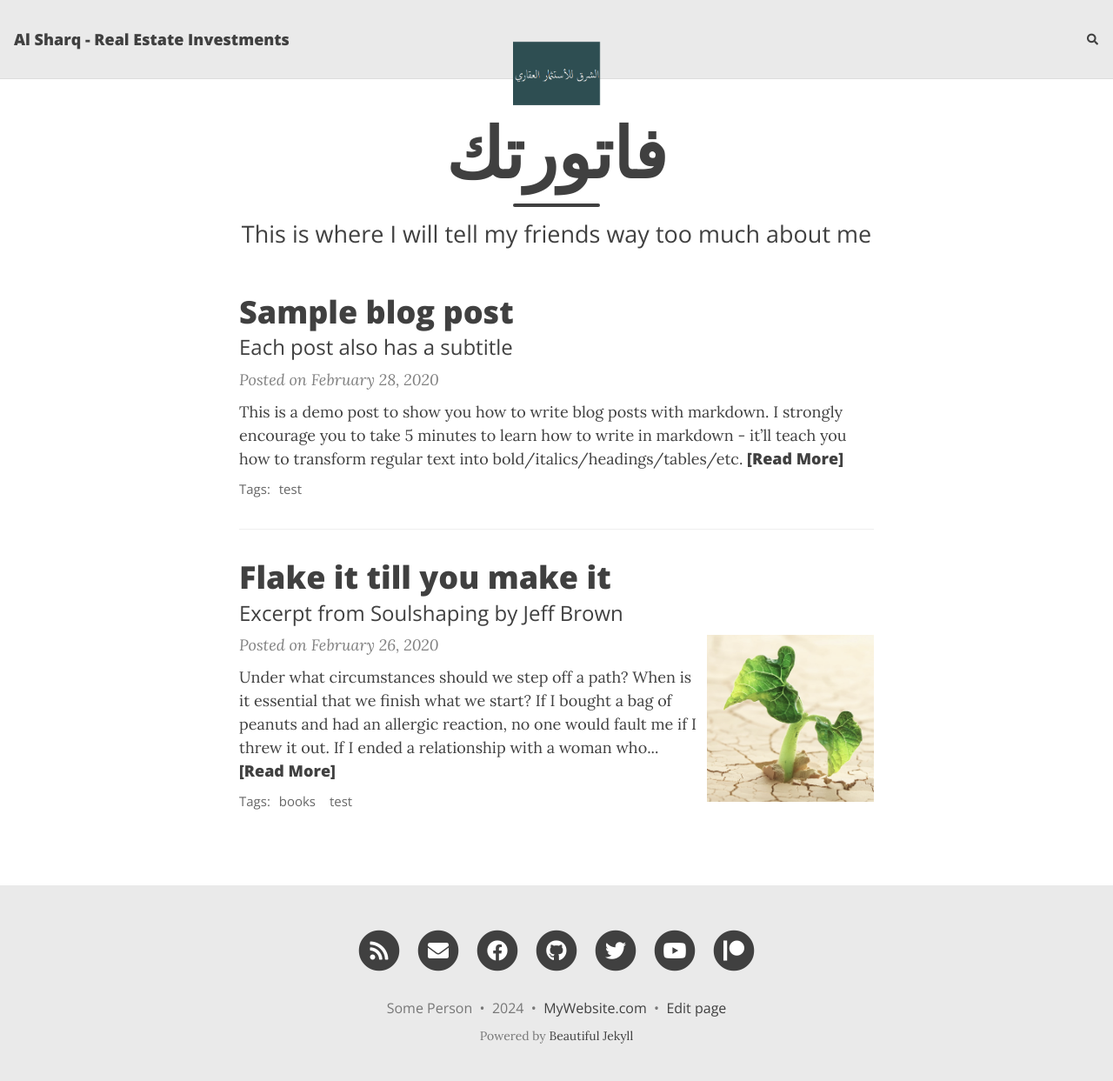
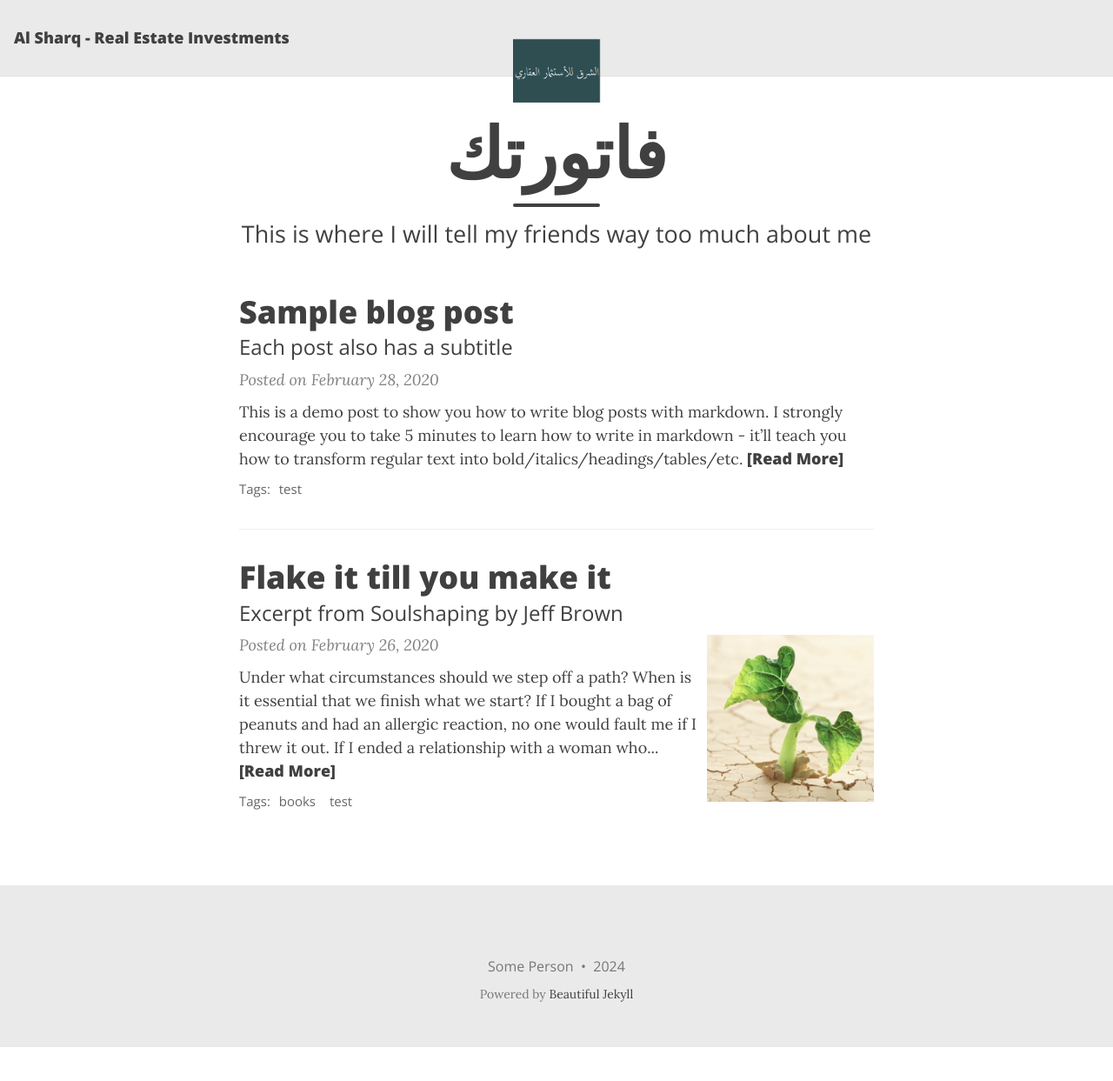
Before and after one commit to Al-Sharq/Al-Sharq.github.io, a Jekyll site: the page built from index.html, in a window 1280 px wide and 1252 px high. Shown: the top 1243 px of the window at 87% size. Built offline with Jekyll 4.4.1, drawn with Linux system fonts in a browser that asks for light colours; nearby versions of some CDN libraries; the list of posts is cut into pages by our own code; comment, search, counter and statistics services are not loaded; part of the change alters nothing that is shown.

Commit message:
Update _config.yml

```diff
--- a/_config.yml
+++ b/_config.yml
@@ -42,14 +42,14 @@ round-avatar: false
 
 # Select the social network links that you want to show in the footer.
 # Uncomment the links you want to show and add your information to each one.
-social-network-links:
-  email: "someone@example.com"
-  rss: true  # remove this line if you don't want to show an RSS link at the bottom
-  facebook: deanattali
-  github: daattali
-  twitter: daattali
-  patreon: DeanAttali
-  youtube: c/daattali
+#social-network-links:
+ # email: "someone@example.com"
+ # rss: true  # remove this line if you don't want to show an RSS link at the bottom
+ # facebook: deanattali
+ # github: daattali
+ # twitter: daattali
+ # patreon: DeanAttali
+ # youtube: c/daattali
 #  medium: yourname
 #  reddit: yourname
 #  linkedin: daattali
@@ -73,42 +73,42 @@ social-network-links:
 
 # If you want your website to generate an RSS feed, provide a description
 # The URL for the feed will be https://<your_website>/feed.xml
-rss-description: This website is a virtual proof that I'm awesome
+#rss-description: This website is a virtual proof that I'm awesome
 
 ###########################
 # --- General options --- #
 ###########################
 
 # Select which social network share links to show in posts
-share-links-active:
-  twitter: true
-  facebook: true
-  linkedin: true
-  vk: false
-
+#share-links-active:
+ # twitter: true
+  #facebook: true
+  #linkedin: true
+#  vk: false
+#
 # How to display the link to your website in the footer
 # Remove this if you don't want a link in the footer
-url-pretty: "MyWebsite.com"
+#url-pretty: "MyWebsite.com"
 
 # Excerpt word length - Truncate the excerpt of each post on the feed page to the specified number of words
-excerpt_length: 50
+#excerpt_length: 50
 
 # Whether or not to show an excerpt for every blog post in the feed page
-feed_show_excerpt: true
+#feed_show_excerpt: true
 
 # Whether or not to show a list of tags below each post preview in the feed page
-feed_show_tags: true
+#feed_show_tags: true
 
 # Add a search button to the navbar
-post_search: true
+#post_search: true
 
 # Add a button in the footer to edit the current page. Only works if your website is hosted on GitHub
-edit_page_button: true
+#edit_page_button: true
 
 # Allow sub-menu items (second-level navigation menu items) to be longer than the top-level menu
 # If this setting is off, then long sub-menu words might get cut off
 # See https://github.com/daattali/beautiful-jekyll/issues/765 to understand the issue this setting can solve
-navbar-var-length: false
+#navbar-var-length: false
 
 # The keywords to associate with your website, for SEO purposes
 #keywords: "my,list,of,keywords"
@@ -243,7 +243,7 @@ date_format: "%B %-d, %Y"
 #################################################################################
 
 # Output options (more information on Jekyll's site)
-timezone: "America/Toronto"
+timezone: "Egypt/Cairo"
 markdown: kramdown
 highlighter: rouge
 permalink: /:year-:month-:day-:title/
```
